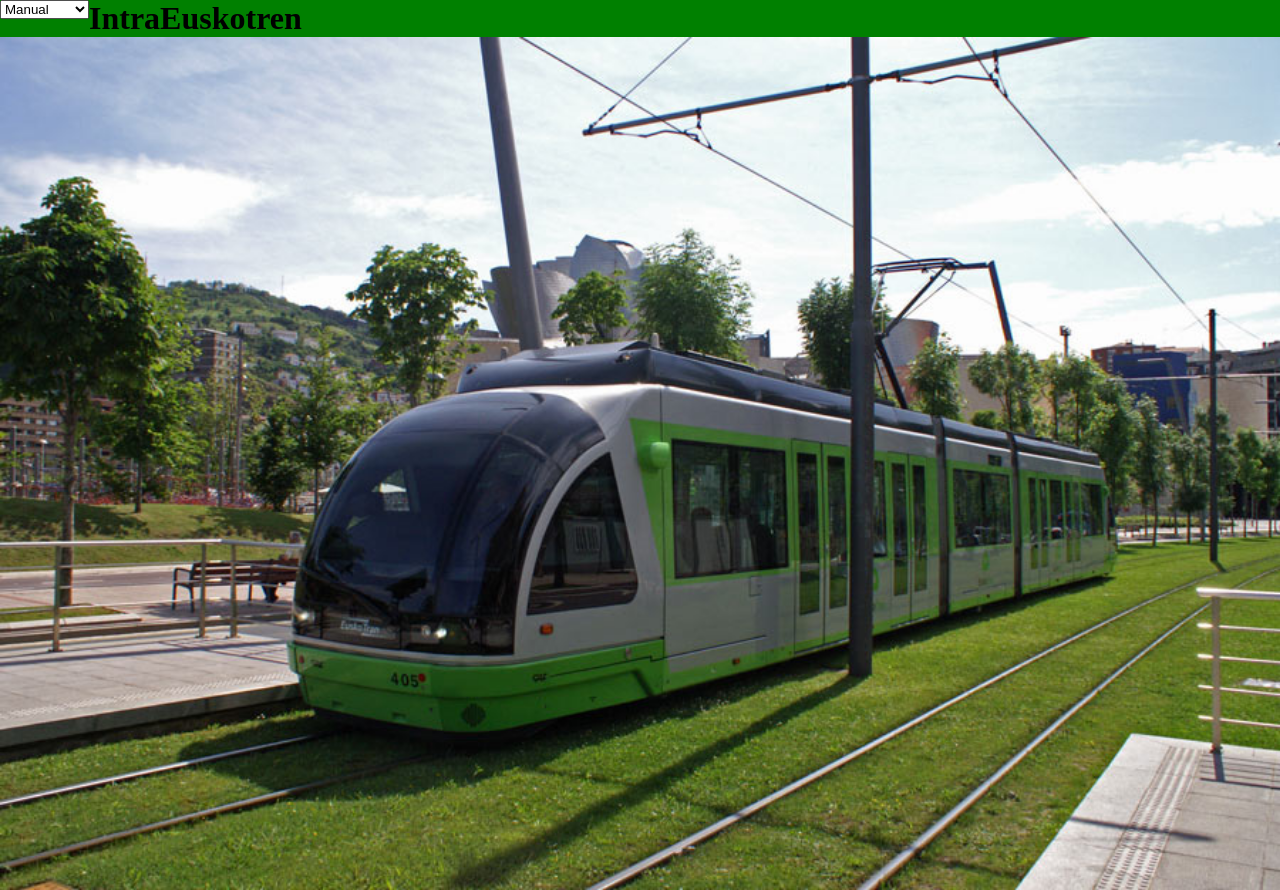
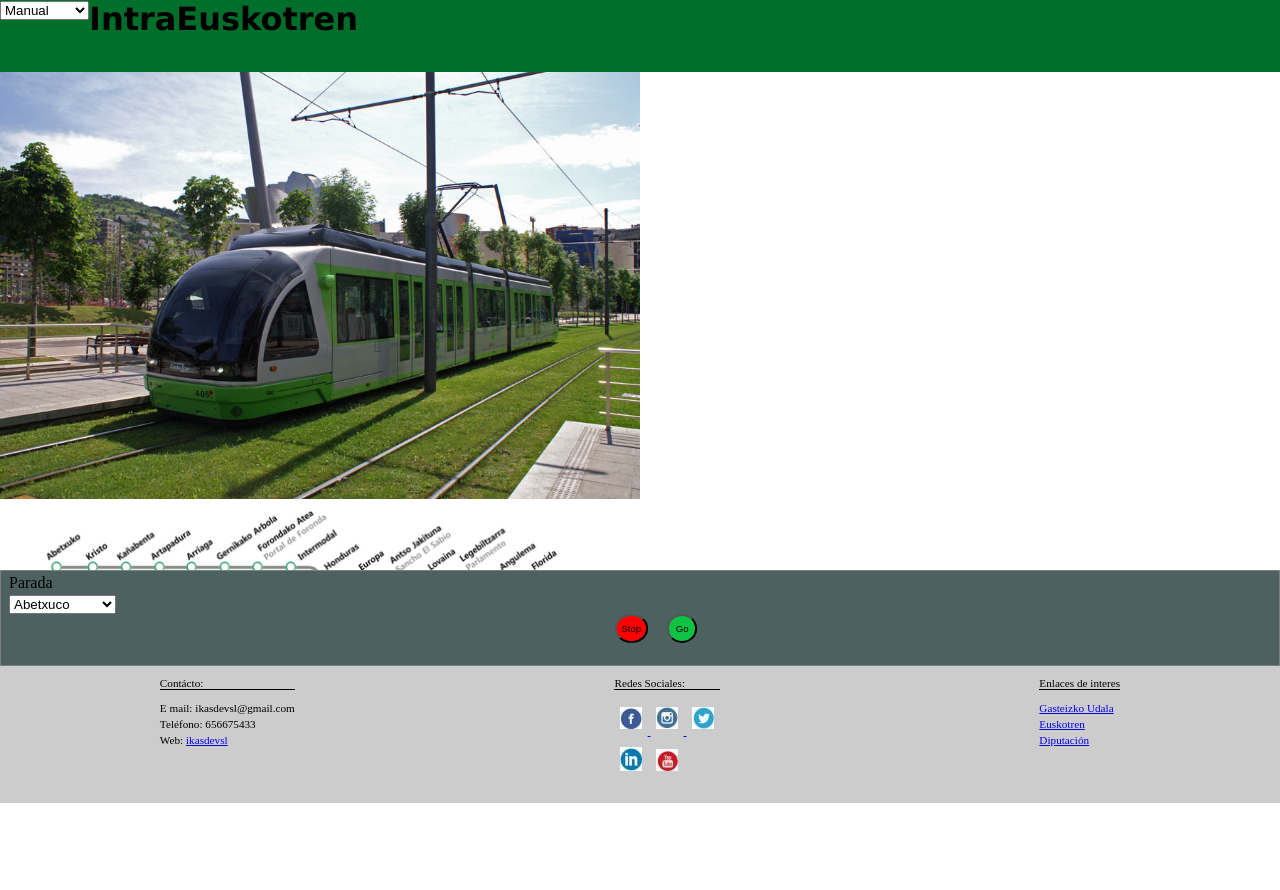
Before and after one commit to reto1-ikadev/reto1, a plain HTML site: page front/index.html in a window 1280 px wide. Shown: the top 890 px of the page. After the commit the page ends 803 px from the top, so only its background shows below. Drawn offline with Linux system fonts and the light colour scheme.

Commit message:
RWDMovil

```diff
--- a/front/index.css
+++ b/front/index.css
@@ -1,41 +1,58 @@
 *{
     margin:0;
     padding:0;
+}
+dt{
+    border-bottom: 1.2px solid black;
 }
 body{
     box-sizing: border-box;
     min-height: 100vh;
     display: grid;
-    grid-template-columns: 100%;
-    grid-template-rows: repeat(4, auto);
+    grid-template-columns: 50% 50%;
+    grid-template-rows: 9% 62% 12% 17%;
     grid-template-areas:
-            "cab"
-            "anim"
-            "con"
-            "foot";
+            "cab cab"
+            "anim anim"
+            "con con"
+            "foot foot";
     font-size: 1em;
 }
 header{
-    display: flex;
-    background-color: green;
-    grid-area: "cab";
+    display:flex;
+    background-color:#006f2b;
+    grid-area: cab;
+    font-family:Verdana, Geneva, Tahoma, sans-serif;
+    font-style: normal;
 }
+
 #animacion{
-    background-color: rgb(101, 111, 101);
+    background-color: white;
 }
 #animacion img{
     width: 100%;
 }
 #control{
+    padding-top: .2em;
     justify-content: space-around;
-    align-items: center;
-    display:flex;
     background-color: rgb(77, 97, 97);
-    grid-area: "con";
+    grid-area: con;
+    border:1px solid grey;
 }
-
+#botones{
+    display: flex;
+    justify-content: center;
+    margin-left: 2em;
+}
+#stop{
+    margin-right: 2em;
+}
 #select{
-    display: flex;
+    padding-left: .5em;
+    display:block;
+}
+#select p{
+    margin-bottom: .2em;
 }
 #paro{
     display:flex;
@@ -57,6 +74,18 @@ header{
 }
 footer{
     display: flex;
-    background-color: greenyellow;
-    grid-area: "foot";
+    background-color: #cccccc;
+    grid-area: foot;
+    font-size: .7em;
+    justify-content: space-around;
 }
+footer img{
+    padding: .5em;
+}
+footer dd{
+    padding-bottom: .4em;
+}
+footer dt{
+    margin-bottom: 1em;
+    padding-top: 1em;
+}
--- a/front/index.html
+++ b/front/index.html
@@ -6,12 +6,10 @@
         <meta name="keywords" content="euskotren" />
         <meta name="description" content="sitio web interno de Euskotren" />
         <meta name="author" content="ikasdev" />
-        <meta http-equiv="refresh" content="30" />
-        <meta name="viewport" content="width=device-width, initial-scale=1.0" />
+        <meta http-equiv="refresh" content="330" />
         <link rel="stylesheet" type="text/css" href="index.css" title="style" />
-        <meta name="viewport" content="width=device-width, initial-scale=1,maximum-sacle=1">
+        <meta name="viewport" content="width=device-width, initial-scale=1,maximum-scale=1">
         </head>
-
     <body>
         <header>
             <nav>
@@ -23,8 +21,8 @@
             <h1>IntraEuskotren</h1>
         </header>
         <section id="animacion">
-            <img src="Tranvia-Vitoria.jpg" alt="linea 1 del tranvia">
-            <img src="lineas.png" alt="animacion del tranvia">
+            <img src="imagenes/Tranvia-Vitoria.jpg" alt="linea 1 del tranvia">
+            <img src="imagenes/lineas.png" alt="animacion del tranvia">
         </section>
         <section id="control">
             <div id="select">
@@ -36,43 +34,37 @@
                     <option value = "Artapadora">Artapadora</option>
                     <option value = "Arriaga">Arriaga</option>
                     <option value = "General">General Alava</option>
-                    <option value = "Portal">Portal de Foronda</option>
-                    <option value = "Intermodal">Intermodal</option>
-                    <option value = "Honduras">Honduras</option>
-                    <option value = "Europa">Europa</option>
-                    <option value = "Lovaina">Lovaina</option>
-                    <option value = "Angulema">Angulema</option>
-                    <option value = "Florida">Universidades</option>
                 </select>
             </div>
-                <div id="paro">
-                    <p>Paro de emergencia</p>
-                    <input type="button" id="stop" value="Stop">
+                <div id ="botones">
+                    <div id="paro">
+                        <input type="button" id="stop" value="Stop">
+                    </div>
+                    <div id="marcha">
+                        <input type="button" id="rearme" value ="Go">
+                     </div>
                 </div>
-                <div id="marcha">
-                    <p>Rearme</p>
-                    <input type="button" id="rearme" value ="Go">
-            </div>
-
         </section>
         <footer>
             <dl>
                 <dt>Cont&aacute;cto:</dt>
                 <dd>E mail: ikasdevsl@gmail.com</dd>
                 <dd>Tel&eacute;fono: 656675433</dd>
-                <dd>Web: <a href="nuestraweb.com">ikasdevsl</a></dd>
+                <dd>Web: <a href= "172.20.224.117" title="Pagina Web Corporativa de IkasDevSl">ikasdevsl</a></dd>
             </dl>
             <dl>
                 <dt>Redes Sociales:</dt>
-                <dd><a href="facebook.com">Facebook</a></dd>
-                <dd><a href="insta">Instagram</a></dd>
-                <dd><a href="twitter">Twitter</a></dd>
+                <dd><a href="https://www.facebook.com/EuskotrenEJGV" title="Facebook"><img src="imagenes/face.jpg" alt="Icono de Facebook">
+                </a><a href="https://www.instagram.com/euskotren" title="Instagram"><img src="imagenes/insta.jpg" alt="Icono de Instagram">
+                </a><a href="https://twitter.com/euskotren" title="Twitter"><img src ="imagenes/twitter.jpg" alt="Icono de Twitter"></a></dd>
+                <dd><a href="https://www.linkedin.com/company/euskotren" title="Linkedin"><img src ="imagenes/in.jpg" alt="Icono de Linkedin"></a>
+                    <a href="https://www.youtube.com/channel/UCHLmG5i2LeHqQ7wN4s11Ddg" title="YouTube"><img src ="imagenes/you.jpg" alt="Icono de YouTube"></a></dd>
             </dl>
             <dl>
                 <dt>Enlaces de interes</dt>
-                <dd><a href="AyuntamientoVitoria.com">Gasteizko Udala</a></dd>
-                <dd><a href="Euskotren.com">Euskotren</a></dd>
-                <dd><a href="Diputacion.com">Diputaci&oacute;n</a></dd>
+                <dd><a href="https://www.vitoria-gasteiz.org/we001/was/we001Action.do?accionWe001=ficha&accion=home" title="Ayuntamiento">Gasteizko Udala</a></dd>
+                <dd><a href="https://www.euskotren.eus/es" title="Euskotren">Euskotren</a></dd>
+                <dd><a href="https://web.araba.eus/es/" title="Diputaci&oacute;n">Diputaci&oacute;n</a></dd>
             </dl>
         </footer>
     </body>
```
Also changed, not shown: front/imagenes/Tranvia-Vitoria.jpg (renamed from front/Tranvia-Vitoria.jpg), front/imagenes/face.jpg (added), front/imagenes/in.jpg (added), front/imagenes/insta.jpg (added), front/imagenes/lineas.png (renamed from front/lineas.png), front/imagenes/twitter.jpg (added), front/imagenes/you.jpg (added).
